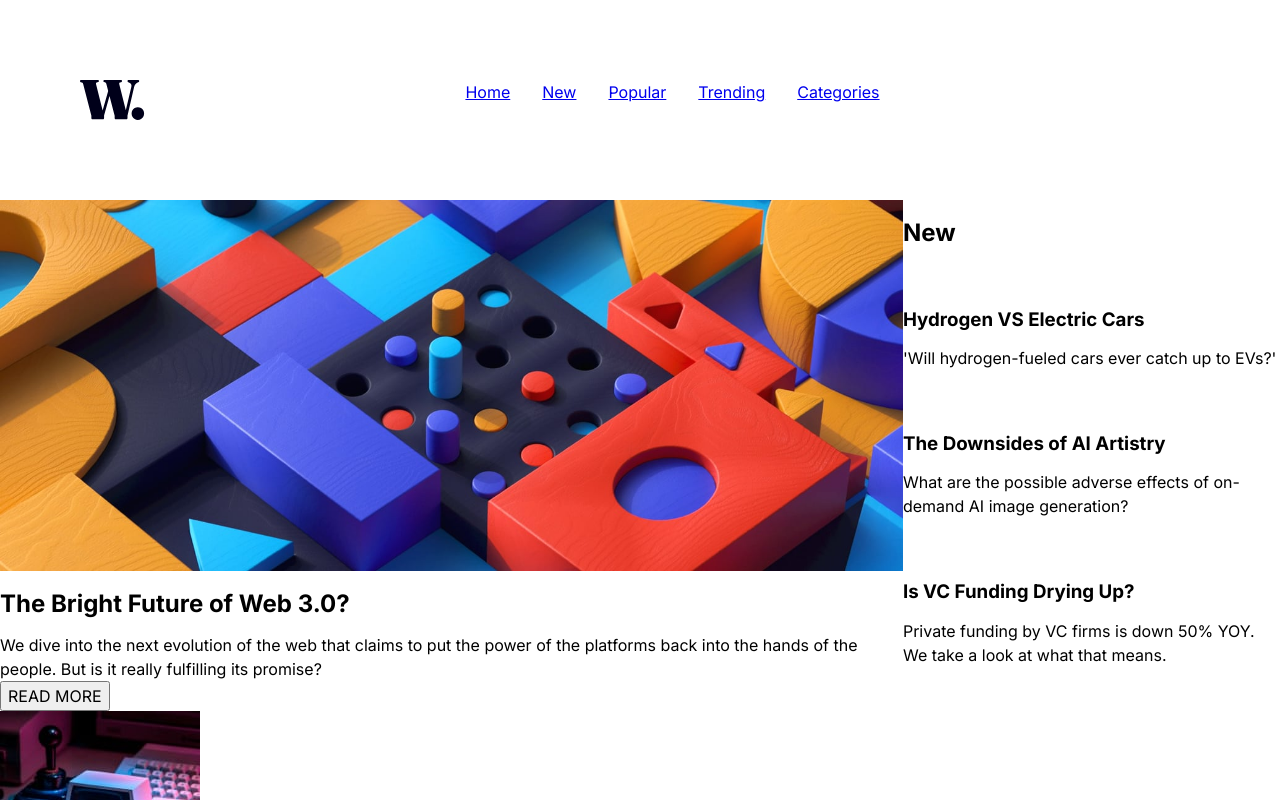
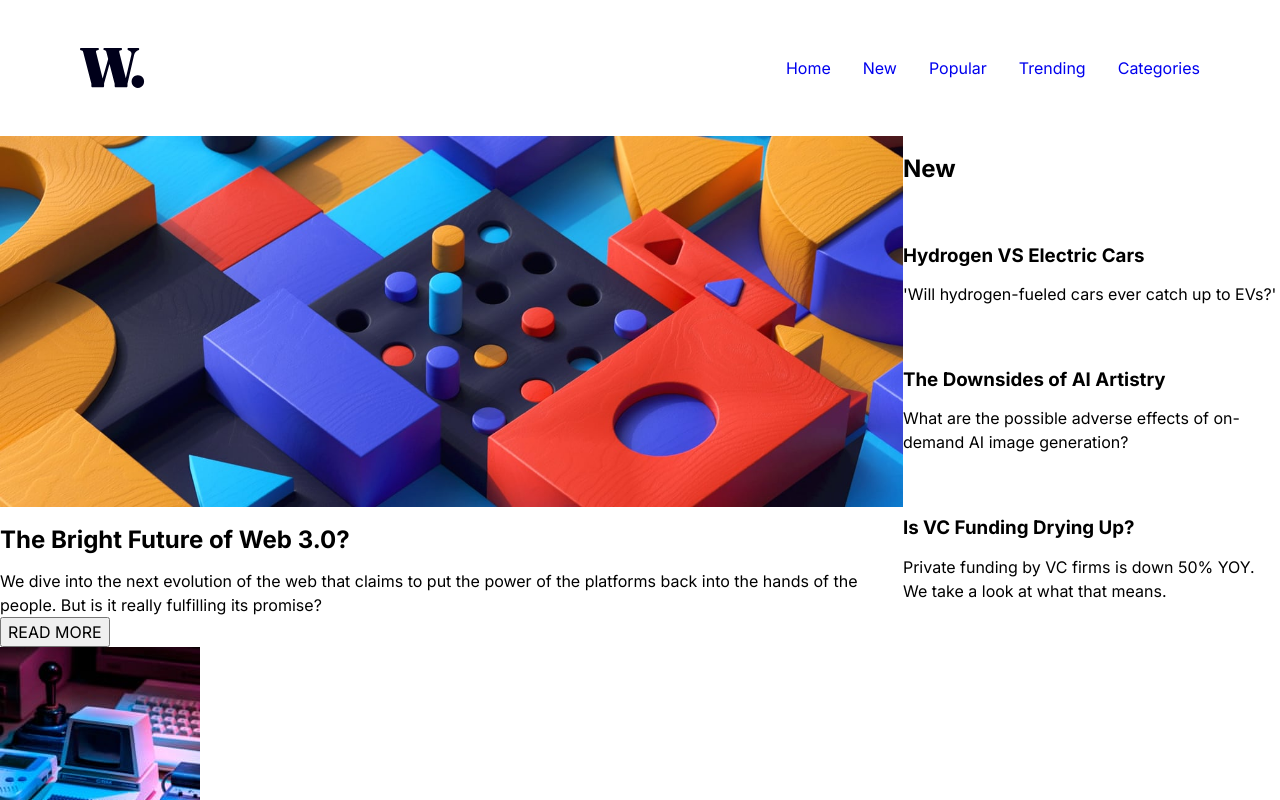
Before and after one commit to Chris-Wagg-Frontend-Mentor-Projects/news-homepage, a Next.js app: page / in a window 1280 px wide. Shown: the top 800 px of the page. Built offline with nearby package versions, Linux system fonts and the light colour scheme.

Commit message:
nav menu spacing fixed

```diff
--- a/src/app/components/DesktopNav.jsx
+++ b/src/app/components/DesktopNav.jsx
@@ -45,7 +45,6 @@ export default function DesktopNav() {
 	}, [isClosed])
 	return (
 		<>
-			<div>
 			<nav className='nav-bar--desktop'>
 				<Link href={'/'} className='nav-bar__button--desktop'>
 					Home
@@ -69,8 +68,7 @@ export default function DesktopNav() {
 					<img src='hamburgerIcon.svg' alt='open menu' />
 				</button>
 			</nav>
-			</div>
-			<div>
+
 			<nav className='nav-bar--mobile' id='mobileNav'>
 				<button
 					className='close-button'
@@ -95,7 +93,6 @@ export default function DesktopNav() {
 					Categories
 				</Link>
 			</nav>
-			</div>
 		</>
 	)
 }
--- a/src/app/globals.css
+++ b/src/app/globals.css
@@ -134,12 +134,13 @@ html {
 .header {
     display: flex;
     justify-content: space-between;
-    margin: 5rem;
+    margin: 3rem 5rem;
 }
 
 .nav-bar--desktop {
     display: flex;
     gap: 2rem;
+    align-items: center;
 
 }
 
@@ -147,6 +148,14 @@ html {
 
 .hamburger-btn {
     display: none;
+}
+
+.nav-bar__button--desktop {
+    text-decoration: none;
+}
+
+.nav-bar__button--desktop:hover {
+    color: var(--clr-red);
 }
 
 /* mobile nav */
```
Lines whose indentation alone changed are shown as unchanged.
